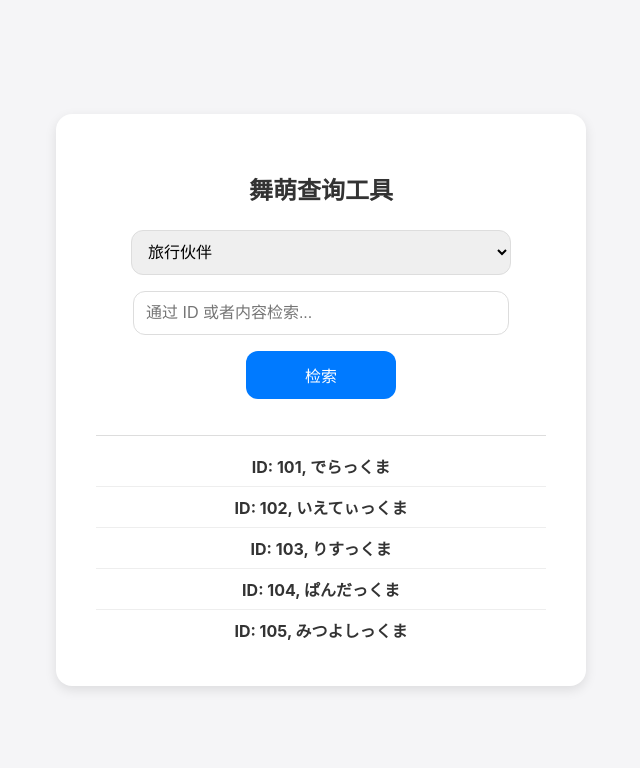
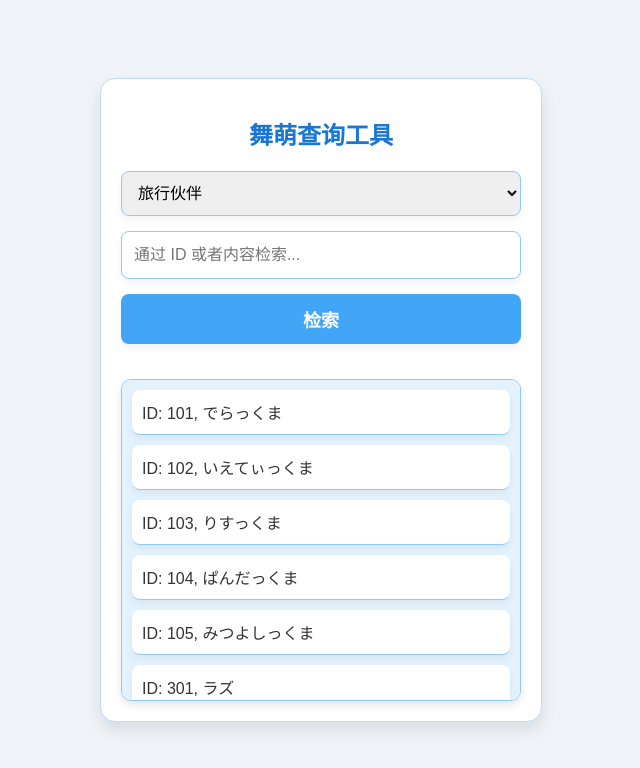
Before and after one commit to nuym/maimai-search-tool, a plain HTML site: page index.html in a window 1280 px wide. Both pictures are taken after a click on the button "检索". Shown: the whole page, without its empty margins (319-959 px from the left). Drawn offline with Linux system fonts and the light colour scheme.

Commit message:
重写css+增加点击复制功能

```diff
--- a/index.html
+++ b/index.html
@@ -1,6 +1,6 @@
 <!DOCTYPE html>
 <html lang="zh">
-<!-- 设置favicon.ico图标 -->
+
 <link rel="icon" type="image/x-icon" href="static/icon.png" />
 
 <head>
@@ -9,131 +9,141 @@
     <title>舞萌查询工具</title>
     <style>
         body {
-            font-family: -apple-system, BlinkMacSystemFont, "Segoe UI", Roboto, "Helvetica Neue", Arial, sans-serif;
+            font-family: 'Arial', sans-serif;
+            background-color: #f0f4f8;
+            color: #333;
             margin: 0;
             padding: 0;
-            background-color: #f5f5f7;
+            height: 100vh;
             display: flex;
             justify-content: center;
             align-items: center;
-            height: 100vh;
-            text-align: center;
         }
 
         .container {
-            background-color: white;
-            border-radius: 16px;
-            box-shadow: 0 4px 12px rgba(0, 0, 0, 0.1);
-            padding: 40px;
-            width: 450px;
-            max-width: 100%;
+            max-width: 400px;
+            padding: 20px;
+            background-color: #ffffff;
+            border-radius: 15px;
+            box-shadow: 0 8px 16px rgba(0, 0, 0, 0.1);
+            border: 1px solid #bbdefb;
         }
 
         h1 {
+            text-align: center;
+            color: #1976d2;
             font-size: 24px;
-            margin-bottom: 24px;
-            color: #333;
+            margin-bottom: 20px;
         }
 
-        select, input, button {
-            width: calc(100% - 70px);
+        select,
+        input[type="text"],
+        button {
+            width: 100%;
             padding: 12px;
-            margin-bottom: 16px;
+            margin-bottom: 15px;
+            border: 1px solid #90caf9;
+            border-radius: 8px;
             font-size: 16px;
-            border: 1px solid #ddd;
-            border-radius: 12px;
-            outline: none;
-            transition: border-color 0.2s, box-shadow 0.2s;
+            box-shadow: 0 4px 8px rgba(0, 0, 0, 0.05);
+            box-sizing: border-box;
         }
 
-        input {
-            width: calc(100% - 100px);
-            padding: 12px;
-            margin-bottom: 16px;
-            font-size: 16px;
-            border: 1px solid #ddd;
-            border-radius: 12px;
-            outline: none;
-            transition: border-color 0.2s, box-shadow 0.2s;
+        input[type="text"] {
+            height: 48px;
         }
 
         button {
-            width: calc(100% - 300px);
-            padding: 12px;
-            margin-bottom: 16px;
-            font-size: 16px;
-            border: 1px solid #ddd;
-            border-radius: 12px;
-            outline: none;
-            transition: border-color 0.2s, box-shadow 0.2s;
-            background-color: #007aff;
+            width: 100%;
+            background-color: #42a5f5;
             color: white;
             border: none;
             cursor: pointer;
+            font-weight: bold;
+            font-size: 18px;
+            height: 50px;
+            transition: background-color 0.3s ease;
         }
 
         button:hover {
-            background-color: #005ecb;
+            background-color: #1e88e5;
         }
 
-        button:active {
-            background-color: #004ba0;
-        }
-
-        select:hover, input:hover, button:hover {
-            border-color: #007aff;
-            box-shadow: 0 0 8px rgba(0, 122, 255, 0.2);
-        }
-
-        select:focus, input:focus {
-            border-color: #007aff;
-            box-shadow: 0 0 8px rgba(0, 122, 255, 0.4);
+        .result-container {
+            display: none;
+            margin-top: 20px;
+            max-width: 100%;
+            width: 100%;
         }
 
         #result {
-            margin-top: 20px;
-            font-weight: bold;
-            color: #333;
-            min-height: 20px;
-            max-height: 200px;
+            max-height: 300px;
             overflow-y: auto;
-            padding-top: 10px;
-            border-top: 1px solid #ddd;
+            padding: 10px;
+            background-color: #e3f2fd;
+            border-radius: 10px;
+            box-shadow: 0 4px 8px rgba(0, 0, 0, 0.1);
+            border: 1px solid #90caf9;
+            flex: 1;
         }
 
         #result div {
-            padding: 8px 0;
-            border-bottom: 1px solid #eee;
+            padding: 10px;
+            border-bottom: 1px solid #90caf9;
+            background-color: #ffffff;
+            border-radius: 8px;
+            margin-bottom: 10px;
+            box-shadow: 0 4px 8px rgba(0, 0, 0, 0.05);
+            transition: background-color 0.3s ease;
+            cursor: pointer;
         }
 
-        /* 手机端样式 */
-        @media (max-width: 768px) {
+        #result div:hover {
+            background-color: #bbdefb;
+        }
+
+        #result div:last-child {
+            border-bottom: none;
+        }
+
+        #result::-webkit-scrollbar {
+            width: 0px;
+        }
+
+        .copy-message {
+            display: none;
+            color: #4caf50;
+            margin-top: 10px;
+            text-align: center;
+            font-weight: bold;
+        }
+
+        .not-found {
+            color: #f44336;
+            font-weight: bold;
+            text-align: center;
+            margin-top: 10px;
+            display: none;
+        }
+
+        @media (max-width: 600px) {
             .container {
-                width: 100%;
-                padding: 20px;
+                margin: 20px;
+                max-width: 90%;
             }
 
-            h1 {
-                font-size: 20px;
-                margin-bottom: 16px;
-            }
-
-            select, input, button {
-                font-size: 14px;
-                padding: 10px;
-            }
-
+            select,
+            input[type="text"],
             button {
-                padding: 10px;
+                width: 100%;
             }
         }
     </style>
 </head>
+
 <body>
     <div class="container">
         <h1>舞萌查询工具</h1>
-
-        <!-- 下拉菜单选择 XML 文件 -->
         <select id="xmlSelect">
             <option value="xml/CharaSort.xml">旅行伙伴</option>
             <option value="xml/FrameSort.xml">背景板</option>
@@ -143,55 +153,75 @@
             <option value="xml/PlateSort.xml">姓名框</option>
             <option value="xml/TitleSort.xml">称号</option>
         </select>
-
         <input type="text" id="searchInput" placeholder="通过 ID 或者内容检索...">
         <button onclick="loadAndSearchXML()">检索</button>
-
-        <div id="result"></div>
+        <div class="result-container">
+            <div id="result"></div>
+        </div>
+        <div id="copyMessage" class="copy-message">ID 已复制到剪贴板！</div>
+        <div id="notFoundMessage" class="not-found">未找到相关内容</div>
     </div>
 
     <script>
         // 加载选择的 XML 文件并进行搜索
         function loadAndSearchXML() {
-            const selectedFile = document.getElementById('xmlSelect').value;  // 获取选中的 XML 文件路径
+            const selectedFile = document.getElementById('xmlSelect').value; // 获取选中的 XML 文件路径
             fetch(selectedFile)
-                .then(response => response.text())  // 获取 XML 文件的文本内容
+                .then(response => response.text()) // 获取 XML 文件的文本内容
                 .then(data => {
                     const parser = new DOMParser();
-                    const xmlDoc = parser.parseFromString(data, "application/xml");  // 解析 XML 文件
+                    const xmlDoc = parser.parseFromString(data, "application/xml");
                     searchXML(xmlDoc);  // 调用搜索函数并传递 XML 文档对象
                 })
                 .catch(error => {
                     console.error('Error loading XML file:', error);
-                    document.getElementById('result').innerHTML = 'Error loading XML file';
+                    document.querySelector('.result-container').style.display = 'none';
                 });
         }
-
         // 搜索 XML 数据
         function searchXML(xmlDoc) {
             const input = document.getElementById('searchInput').value.toLowerCase();
             const resultDiv = document.getElementById('result');
-            resultDiv.innerHTML = '';  // 清空之前的搜索结果
+            const resultContainer = document.querySelector('.result-container');
+            const copyMessage = document.getElementById('copyMessage');
+            const notFoundMessage = document.getElementById('notFoundMessage');
+            resultDiv.innerHTML = ''; // 清空之前的搜索结果
+            notFoundMessage.style.display = 'none'; // 默认隐藏未找到提示
 
             const stringIDs = xmlDoc.getElementsByTagName('StringID');
             let found = false;
-
             // 遍历 <StringID> 节点
             for (let i = 0; i < stringIDs.length; i++) {
                 const id = stringIDs[i].getElementsByTagName('id')[0].textContent.toLowerCase();
                 const str = stringIDs[i].getElementsByTagName('str')[0].textContent.toLowerCase();
 
-                // 使用 includes() 进行部分匹配
                 if (id.includes(input) || str.includes(input)) {
-                    resultDiv.innerHTML += `<div>ID: ${id},  ${str}</div>`;
+                    const resultItem = document.createElement('div');
+                    resultItem.innerHTML = `ID: ${id}, ${str}`;
+                    resultItem.onclick = () => copyToClipboard(id);
+                    resultDiv.appendChild(resultItem);
                     found = true;
                 }
             }
 
-            if (!found) {
-                resultDiv.innerHTML = '<div>未找到</div>';
+            if (found) {
+                resultContainer.style.display = 'block';
+                notFoundMessage.style.display = 'none';
+            } else {
+                resultContainer.style.display = 'none';
+                notFoundMessage.style.display = 'block';
+            }
+            // 复制ID
+            function copyToClipboard(text) {
+                navigator.clipboard.writeText(text).then(() => {
+                    copyMessage.style.display = 'block';
+                    setTimeout(() => {
+                        copyMessage.style.display = 'none';
+                    }, 3000);
+                });
             }
         }
     </script>
 </body>
+
 </html>
```
